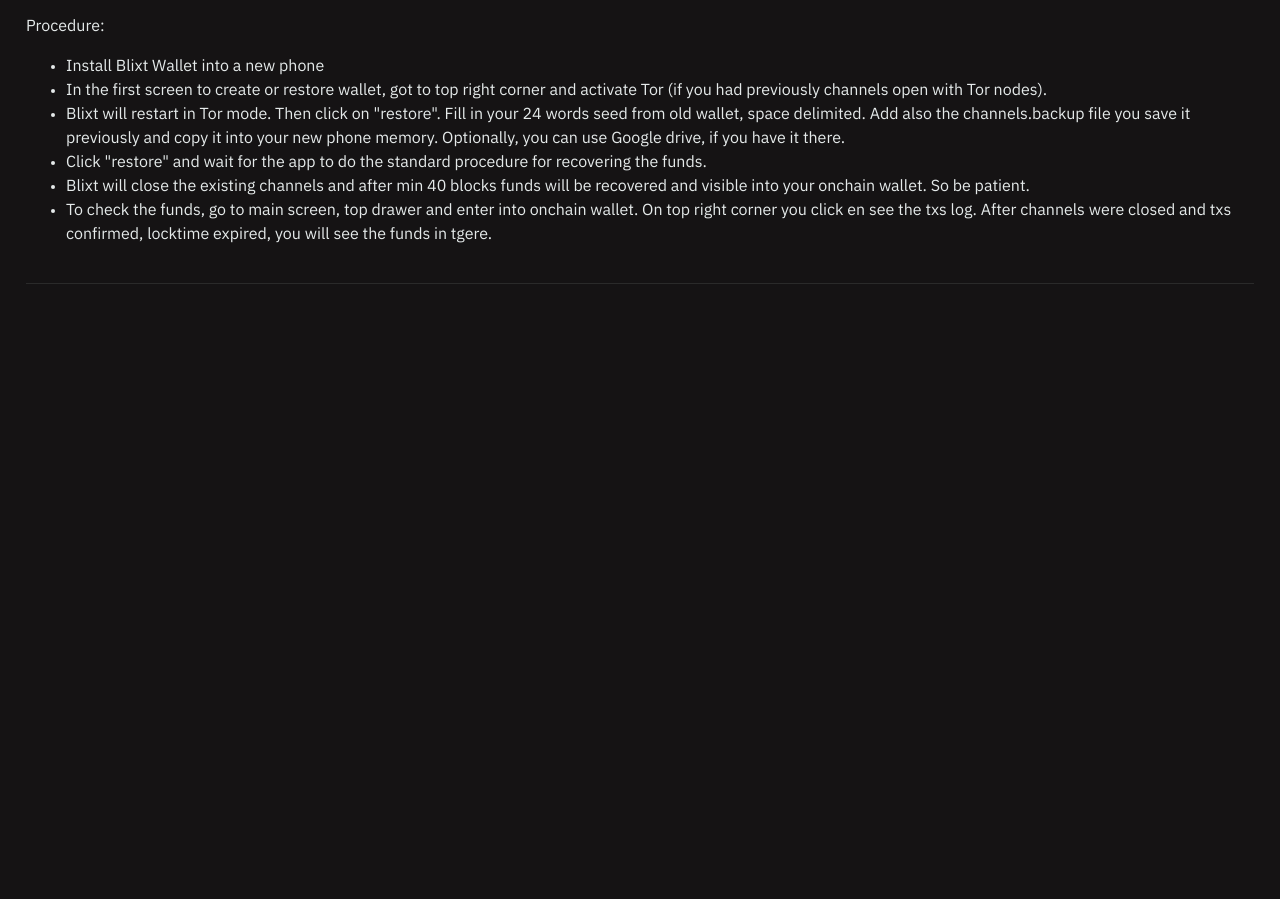
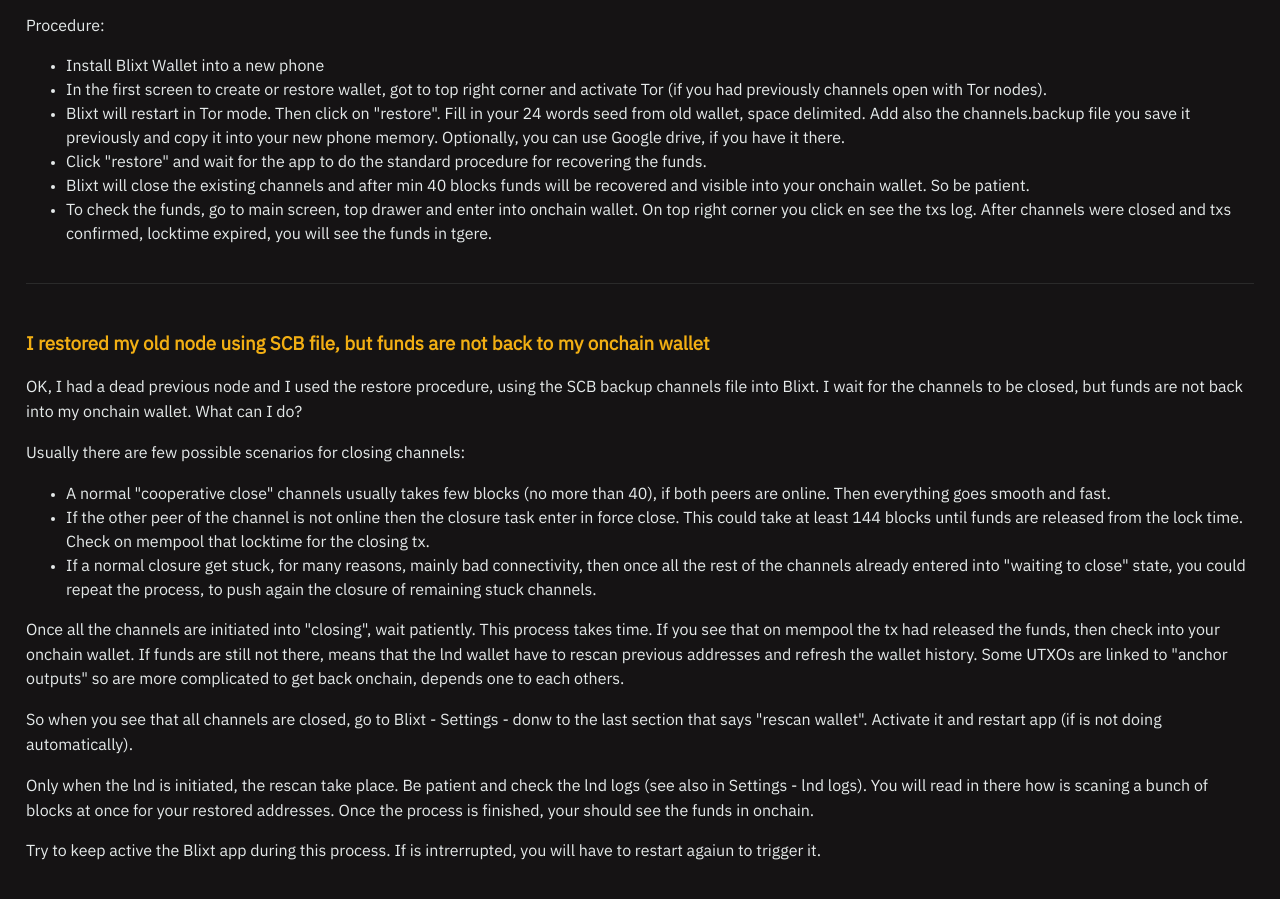
Before and after one commit to BlixtWallet/blixtwallet.github.io, a Jekyll site: the page built from faq.html, in a window 1280 px wide and 900 px high, scrolled down 4636 px. Built offline with Jekyll 4.4.1, drawn with Linux system fonts in a browser that asks for light colours; before the commit the page ends 4968 px from its top, so only the background shows below that.

Commit message:
added restored funds section
forgot about a lost section

```diff
--- a/faq.html
+++ b/faq.html
@@ -388,4 +388,23 @@
     </ul>
   </section>
 
+  <section id="restored-funds">
+    <h3>I restored my old node using SCB file, but funds are not back to my onchain wallet</h3>
+      </summary>
+      <p>OK, I had a dead previous node and I used the restore procedure, using the SCB backup channels file into Blixt.
+      I wait for the channels to be closed, but funds are not back into my onchain wallet. What can I do?
+      </p>
+      <p>Usually there are few possible scenarios for closing channels:</p>
+      <ul>
+      <li>A normal "cooperative close" channels usually takes few blocks (no more than 40), if both peers are online. Then everything goes smooth and fast.</li>
+      <li>If the other peer of the channel is not online then the closure task enter in force close. This could take at least 144 blocks until funds are released from the lock time. Check on mempool that locktime for the closing tx.</li>
+      <li>If a normal closure get stuck, for many reasons, mainly bad connectivity, then once all the rest of the channels already entered into "waiting to close" state, you could repeat the process, to push again the closure of remaining stuck channels.</li>
+      </ul>
+      <p>Once all the channels are initiated into "closing", wait patiently. This process takes time.
+      If you see that on mempool the tx had released the funds, then check into your onchain wallet. If funds are still not there, means that the lnd wallet have to rescan previous addresses and refresh the wallet history. Some UTXOs are linked to "anchor outputs" so are more complicated to get back onchain, depends one to each others.</p>
+      <p>So when you see that all channels are closed, go to Blixt - Settings - donw to the last section that says "rescan wallet". Activate it and restart app (if is not doing automatically).</p>
+      <p>Only when the lnd is initiated, the rescan take place. Be patient and check the lnd logs (see also in Settings - lnd logs). You will read in there how is scaning a bunch of blocks at once for your restored addresses. Once the process is finished, your should see the funds in onchain.</p>
+      <p>Try to keep active the Blixt app during this process. If is intrerrupted, you will have to restart agaiun to trigger it.</p>
+  </section>
+
 </article>
```
